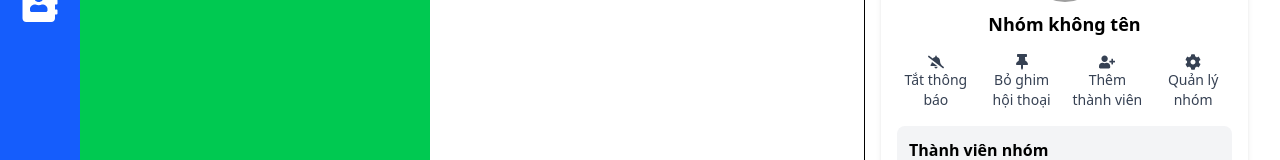
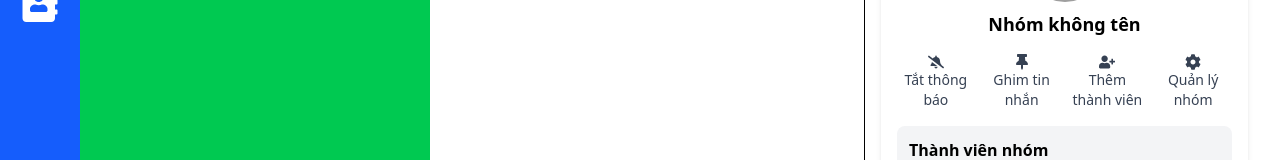
Before and after one commit to YanggYangg/TingTingChatApp_FE, a React (Vite) app in the folder tingting_web/: page /chat in a window 1280 px wide. Both pictures are taken after a click on the button 1228 px from the left and 52 px from the top of the page. Shown: the part 170-330 px from the top of the page. Built offline with nearby package versions, Linux system fonts and the light colour scheme; grey boxes are pictures that could not be loaded.

Commit message:
ghim/bỏ ghim tn

```diff
--- a/tingting_web/src/layouts/components/chatwindow/ChatInfo.jsx
+++ b/tingting_web/src/layouts/components/chatwindow/ChatInfo.jsx
@@ -11,11 +11,25 @@ import MuteNotificationModal from "../../../components/chatInforComponent/MuteNo
 const ChatInfo = ({ groupName = "Nhóm không tên", groupAvatar, groupLink }) => {
   const [inviteLink] = useState(groupLink || "https://zalo.me/g/dvfhuk799");
   const [isMuteModalOpen, setIsMuteModalOpen] = useState(false);
+  const [pinnedMessage, setPinnedMessage] = useState(null);
 
   const copyToClipboard = () => {
     navigator.clipboard.writeText(inviteLink);
     console.log("Link nhóm đã được sao chép:", inviteLink);
     alert("Đã sao chép link nhóm!");
+  };
+
+  const togglePinMessage = () => {
+    if (pinnedMessage) {
+      setPinnedMessage(null);
+      console.log("Đã bỏ ghim tin nhắn");
+    } else {
+      const message = prompt("Nhập nội dung tin nhắn cần ghim:");
+      if (message) {
+        setPinnedMessage(message);
+        console.log("Tin nhắn đã ghim:", message);
+      }
+    }
   };
 
   return (
@@ -45,10 +59,11 @@ const ChatInfo = ({ groupName = "Nhóm không tên", groupAvatar, groupLink }) =
             setIsMuteModalOpen(true);
           }}
         />
-        <GroupActionButton
+          <GroupActionButton
           icon="pin"
-          text="Bỏ ghim hội thoại"
-          onClick={() => console.log("Nhấn vào 'Bỏ ghim hội thoại'")}
+          text={pinnedMessage ? "Bỏ ghim tin nhắn" : "Ghim tin nhắn"}
+          onClick={togglePinMessage}
+
         />
         <GroupActionButton
           icon="add"
@@ -61,7 +76,14 @@ const ChatInfo = ({ groupName = "Nhóm không tên", groupAvatar, groupLink }) =
           onClick={() => console.log(" Nhấn vào 'Quản lý nhóm'")}
         />
       </div>
-
+{pinnedMessage && (
+        <div className="bg-yellow-100 p-3 rounded-md flex items-center justify-between mb-4">
+          <p className="text-sm font-semibold">{pinnedMessage}</p>
+          <button onClick={togglePinMessage} className="text-red-500 text-sm">
+            Bỏ ghim
+          </button>
+        </div>
+      )}
       {/* Thành viên nhóm */}
       <div className="bg-gray-100 p-3 rounded-lg">
         <GroupMemberList members={["4 thành viên"]} />
```
